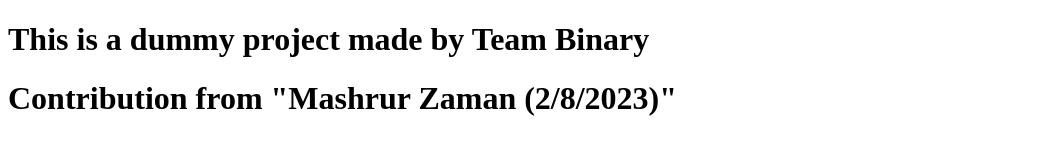
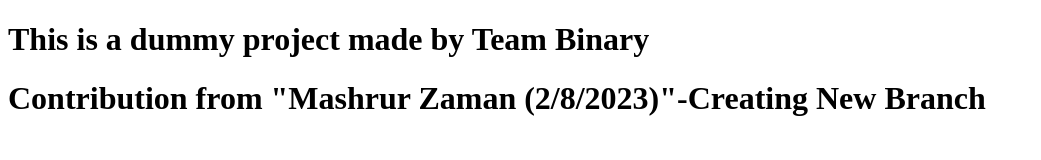
Before and after one commit to Saif-Tasnim/Demo_Project_Test, a plain HTML site: page Dummy project/index.html in a window 1280 px wide. Shown: the whole page, without its empty margins (0-1041 px from the left). Drawn offline with Linux system fonts and the light colour scheme.

Commit message:
mashrur zaman

```diff
--- a/Dummy project/index.html
+++ b/Dummy project/index.html
@@ -8,6 +8,6 @@
 </head>
 <body>
     <h1>This is a dummy project made by Team Binary</h1>
-    <h1>Contribution from "Mashrur Zaman (2/8/2023)"</h1>
+    <h1>Contribution from "Mashrur Zaman (2/8/2023)"-Creating New Branch</h1>
 </body>
 </html>
```
